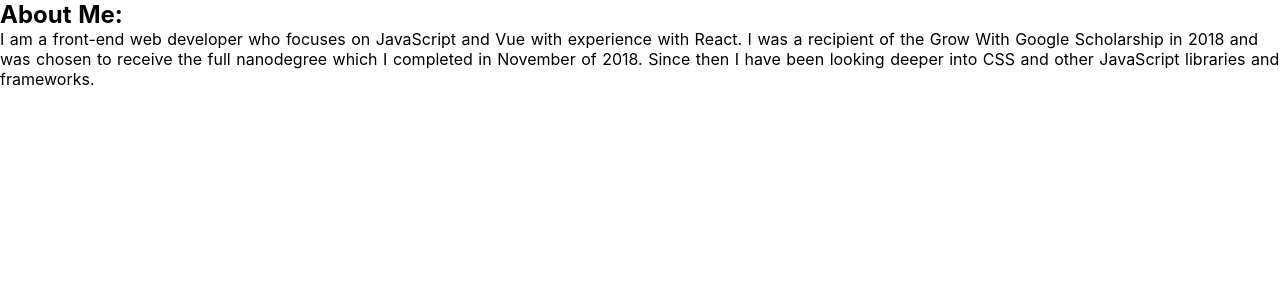
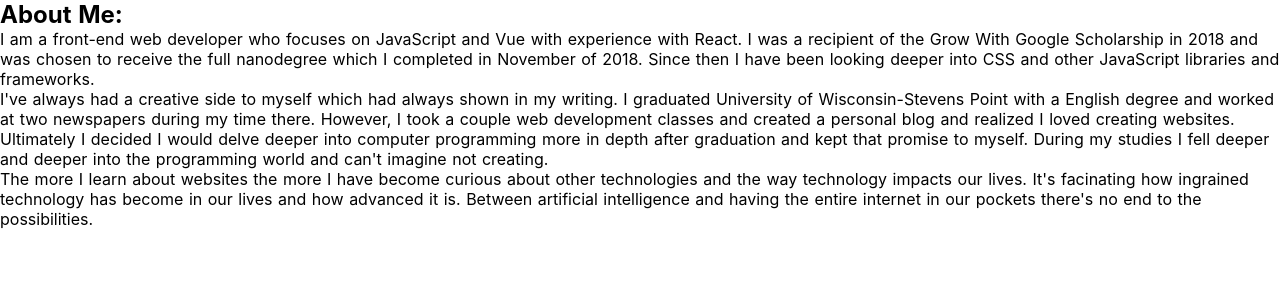
Before and after one commit to JennaKoslowski/vue-profile, a Nuxt app: page /about in a window 1280 px wide. Shown: the top 300 px of the page. Built offline with nearby package versions, Linux system fonts and the light colour scheme.

Commit message:
add preliminary text to about me

```diff
--- a/pages/about/index.vue
+++ b/pages/about/index.vue
@@ -4,5 +4,13 @@
     <p> I am a front-end web developer who focuses on JavaScript and Vue with experience with React.
         I was a recipient of the Grow With Google Scholarship in 2018 and was chosen to receive the full nanodegree
         which I completed in November of 2018. Since then I have been looking deeper into CSS and other JavaScript libraries and frameworks.</p>
+    <p> I've always had a creative side to myself which had always shown in my writing.
+        I graduated University of Wisconsin-Stevens Point with a English degree and worked at two newspapers during my time there.
+        However, I took a couple web development classes and created a personal blog and realized I loved creating websites.
+        Ultimately I decided I would delve deeper into computer programming more in depth after graduation and kept that promise to myself.
+        During my studies I fell deeper and deeper into the programming world and can't imagine not creating.</p>
+    <p> The more I learn about websites the more I have become curious about other technologies and the way technology impacts our lives.
+        It's facinating how ingrained technology has become in our lives and how advanced it is.
+        Between artificial intelligence and having the entire internet in our pockets there's no end to the possibilities.</p>
 </section>
 </template>
```
